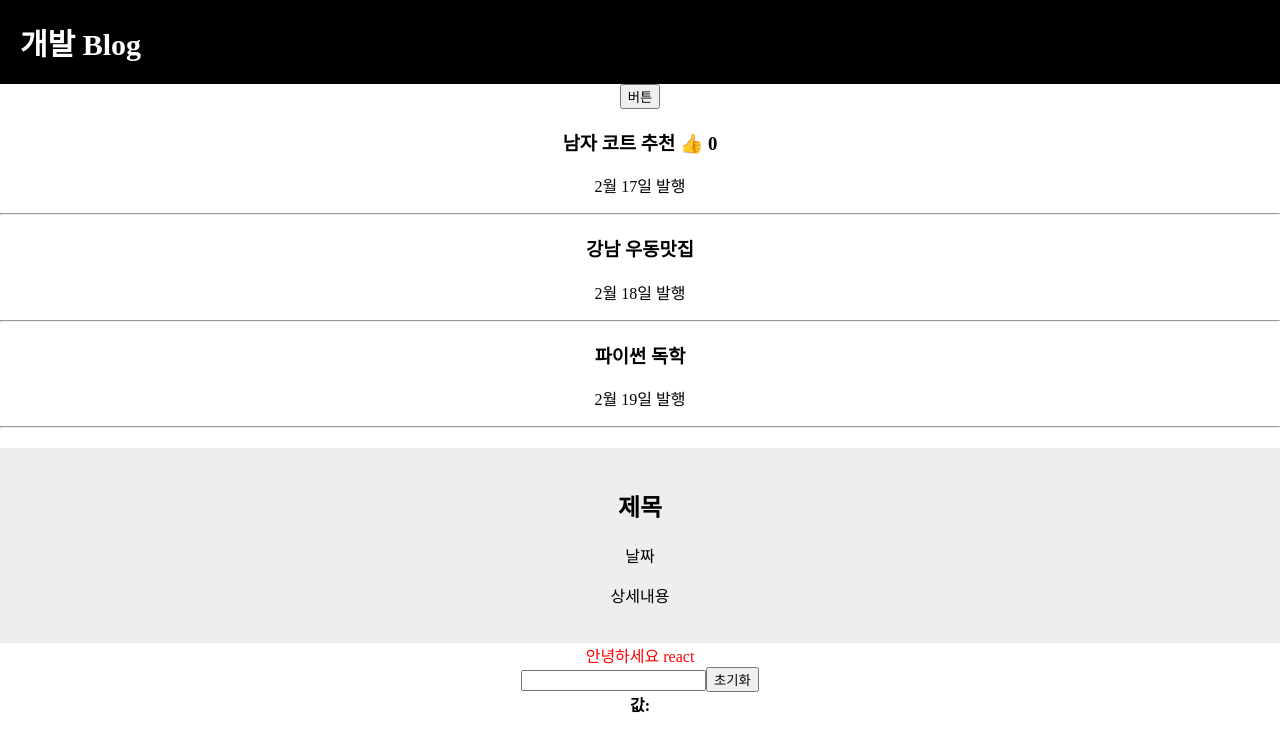
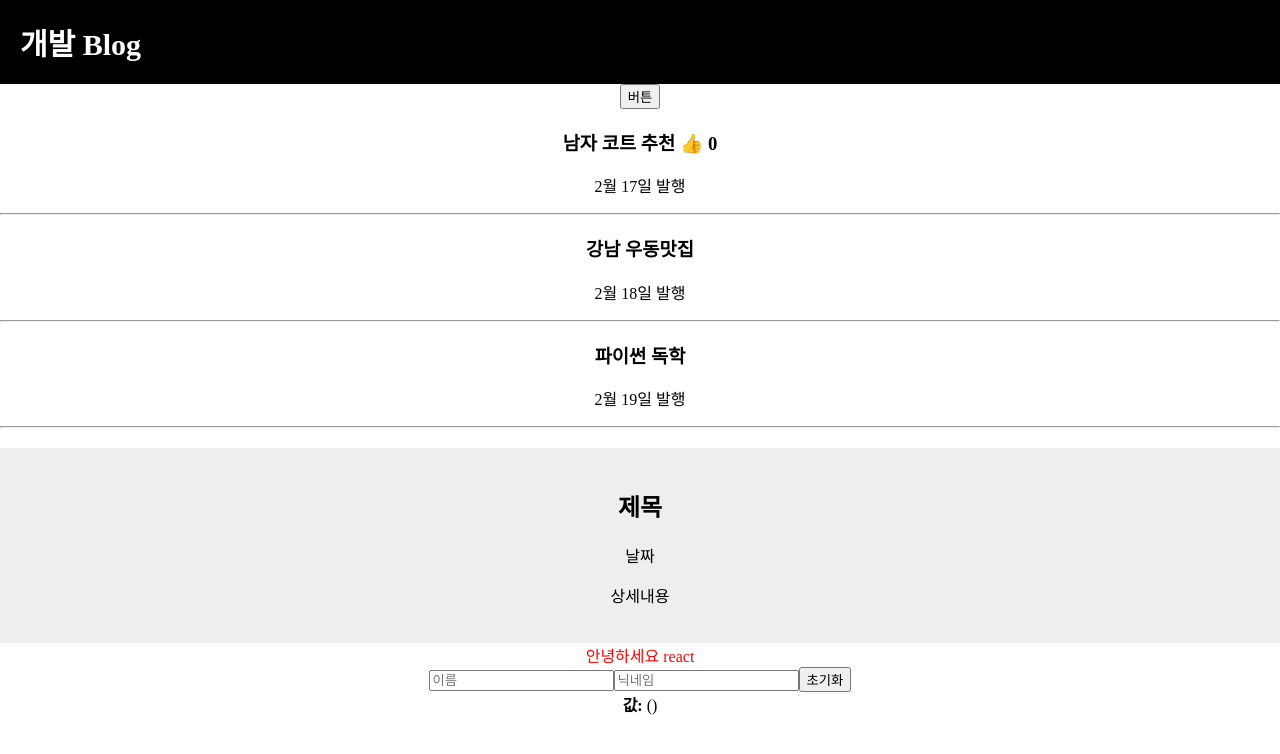
Before and after one commit to jason-ryu94/react-study, a React (Create React App) app in the folder blog/: page / in a window 1280 px wide. Shown: the top 754 px of the page. Built offline with nearby package versions, Linux system fonts and the light colour scheme.

Commit message:
useState 여러값 관리

```diff
--- a/blog/src/InputSample.js
+++ b/blog/src/InputSample.js
@@ -2,23 +2,39 @@
 
 function InputSample() {
 
-    const [text, setText] = useState('');
+    const [inputs, setInputs] = useState({
+        name: '',
+        nickname: ''
+    });
+
+    const { name, nickname } = inputs;
 
     const onChange = (e) => {
-        setText(e.target.value);
+        const { value, name } = e.target;   // e.target 에서 name 과 value를 추출
+        console.log(e.target.name, e.target.value)
+        setInputs({
+            ...inputs,  // 기존의 input 객체를 복사한뒤
+            [name]: value   // name 키를 가진 값을 value 로 설정
+        });
     };
 
     const onReset = () => {
-        setText('');
+        setInputs({
+            name: '',
+            nickname: ''
+        })
     };
 
     return (
 
     <div>
-      <input onChange={onChange} value={text} />
+      <input name="name" placeholder="이름" onChange={onChange} value={name} />
+      <input name="nickname" placeholder="닉네임" onChange={onChange} value={nickname}/>
       <button onClick={onReset}>초기화</button>
       <div>
-        <b>값: {text}</b>
+        <b>값: </b>
+        {name} ({nickname})
+
       </div>
     </div>
     );
```
